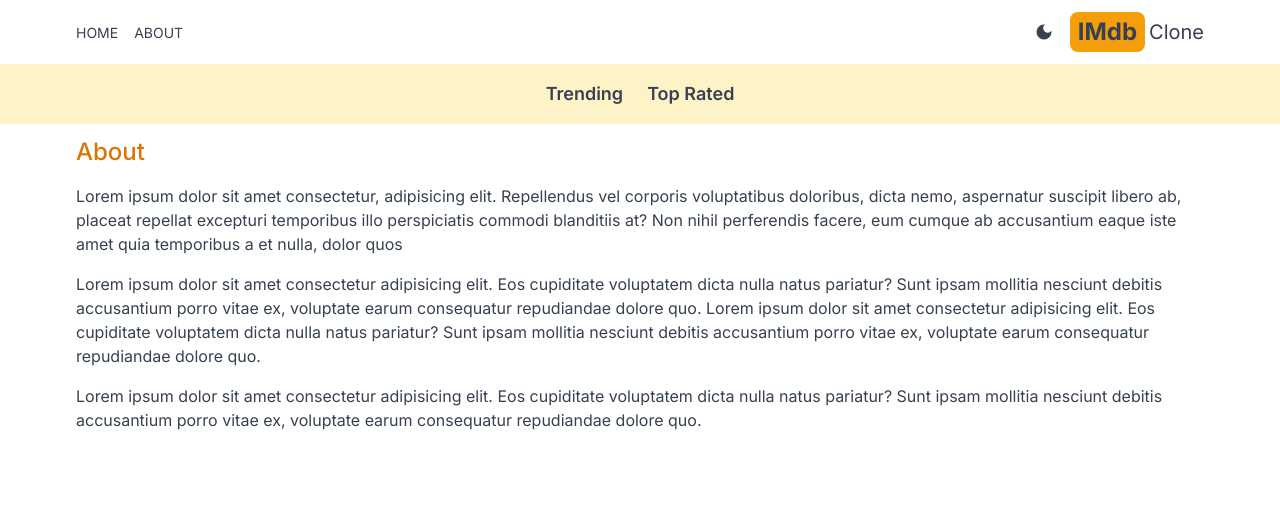
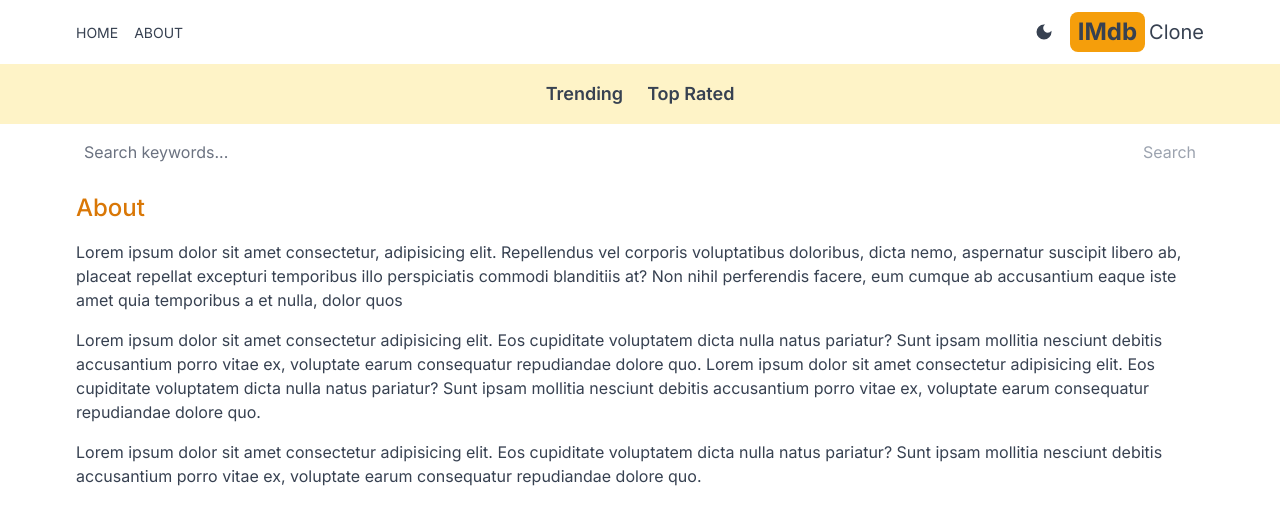
Before and after one commit to waihinsoe/imdb_next_clone, a Next.js app: page /about in a window 1280 px wide. Shown: the top 524 px of the page. Built offline with nearby package versions, Linux system fonts and the light colour scheme.

Commit message:
add searchBox

```diff
--- a/src/app/layout.js
+++ b/src/app/layout.js
@@ -3,6 +3,7 @@
 import { Header } from "@/components/Header";
 import { Providers } from "./Providers";
 import { Navbar } from "@/components/Navbar";
+import SearchBox from "@/components/SearchBox";
 
 const inter = Inter({ subsets: ["latin"] });
 
@@ -18,6 +19,7 @@
         <Providers>
           <Header />
           <Navbar />
+          <SearchBox />
           {children}
         </Providers>
       </body>
--- /dev/null
+++ b/src/app/search/[searchTerm]/page.jsx
@@ -0,0 +1,19 @@
+import { Results } from "@/components/Results";
+import React from "react";
+
+export default async function SearchPage({ params }) {
+  const searchTerm = params.searchTerm;
+  const res = await fetch(
+    `https://api.themoviedb.org/3/search/movie?api_key=${process.env.API_KEY}&query=${searchTerm}&language=en-US&page=1&include_adul=false`
+  );
+  const data = await res.json();
+  const results = data.results;
+  return (
+    <div>
+      {results && results.length === 0 && (
+        <h1 className="text-center pt-6">No results found</h1>
+      )}
+      {results && <Results results={results} />}
+    </div>
+  );
+}
--- /dev/null
+++ b/src/components/SearchBox.jsx
@@ -0,0 +1,31 @@
+"use client";
+import React, { useState } from "react";
+import { useRouter } from "next/navigation";
+export default function SearchBox() {
+  const [search, setSearch] = useState("");
+  const router = useRouter();
+  const handleSubmit = (e) => {
+    e.preventDefault();
+    router.push(`/search/${search}`);
+  };
+  return (
+    <form
+      className="flex justify-between px-5 max-w-6xl mx-auto"
+      onSubmit={handleSubmit}
+    >
+      <input
+        type="text"
+        placeholder="Search keywords..."
+        className="w-full h-14 rounded-md placeholder-gray-500  outline-none bg-transparent flex-1"
+        value={search}
+        onChange={(e) => setSearch(e.target.value)}
+      />
+      <button
+        className="text-amber-600 disabled:text-gray-400"
+        disabled={search === ""}
+      >
+        Search
+      </button>
+    </form>
+  );
+}
```
